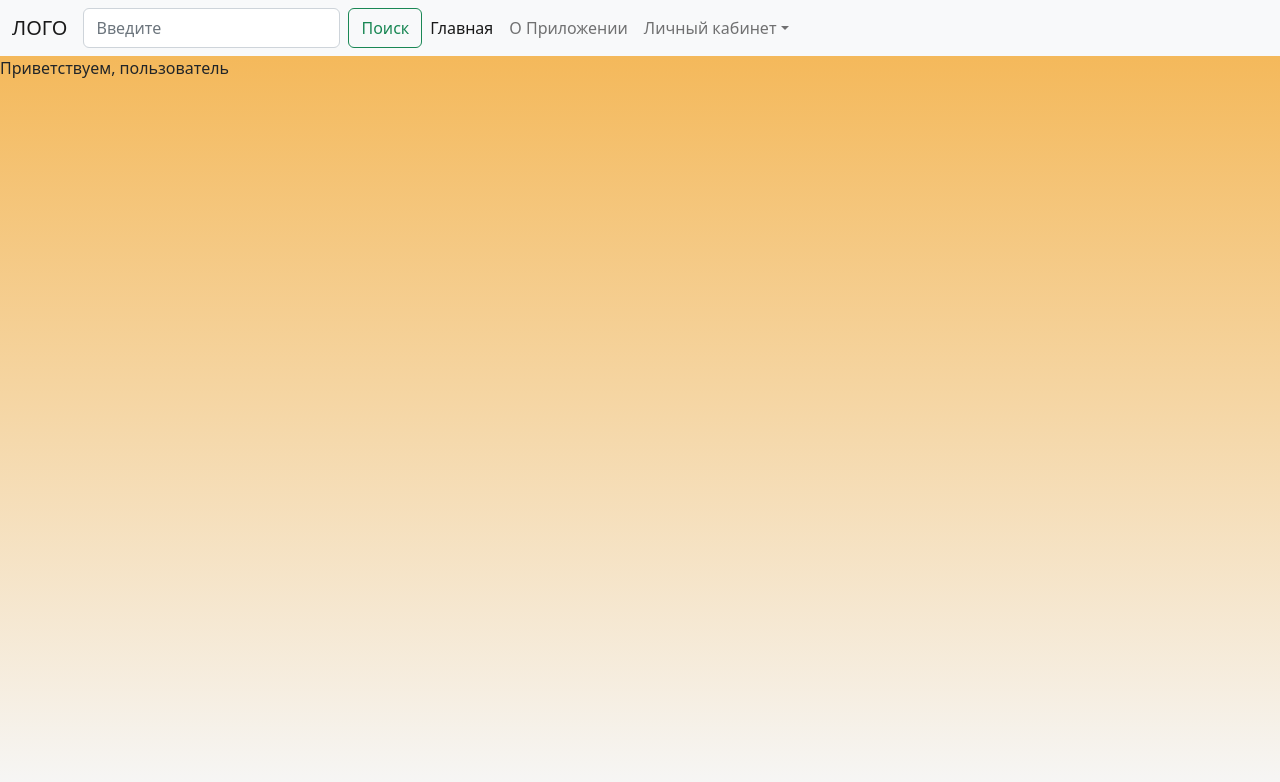
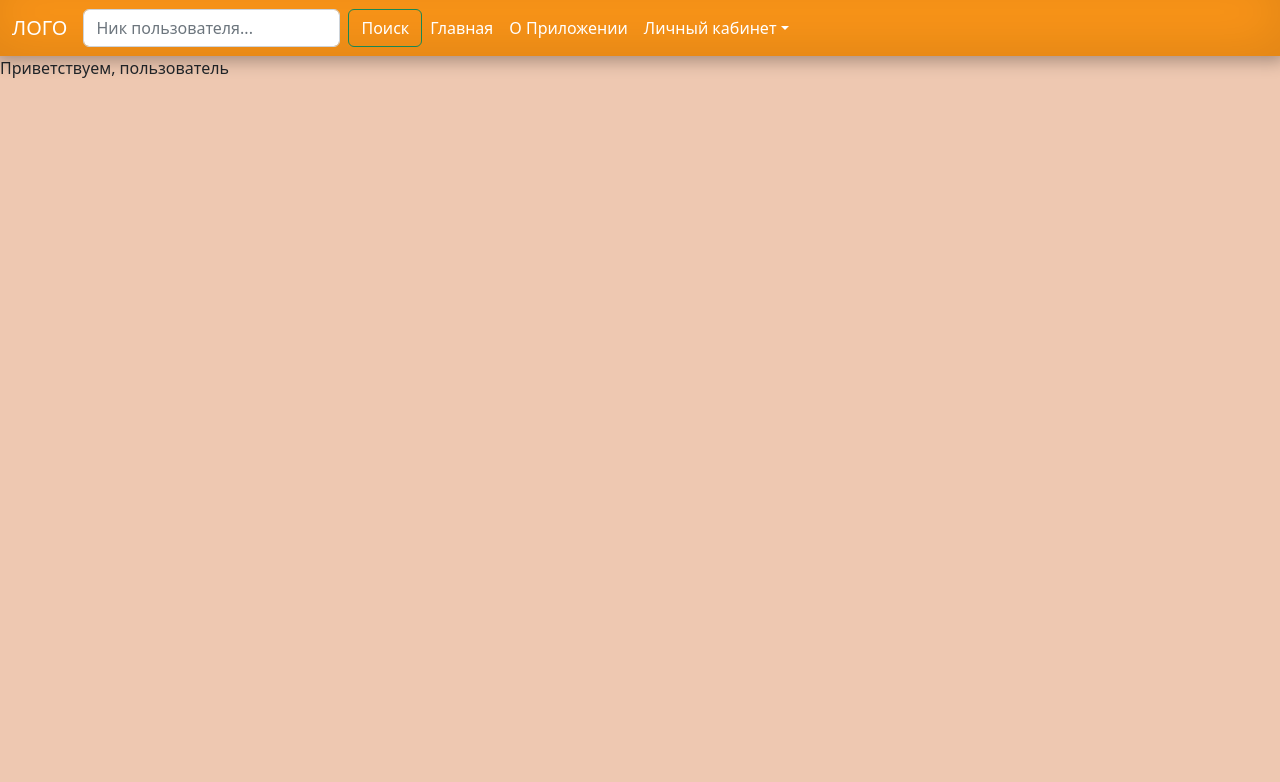
Before and after one commit to KelebRA31/dogs-meeting, a React (Create React App) app in the folder client/: page / in a window 1280 px wide. Shown: the top 782 px of the page. Built offline with nearby package versions, Linux system fonts and the light colour scheme.

Commit message:
styles updated

```diff
--- a/client/src/App.css
+++ b/client/src/App.css
@@ -1,4 +1,4 @@
 body {
   height: 100vh;
-  background: linear-gradient(#f4b44f, #f6f7f8);
+  background-color: #eec8b1;
 }
--- a/client/src/components/Navbar/Navbar.css
+++ b/client/src/components/Navbar/Navbar.css
@@ -0,0 +1,18 @@
+.navbar-shade {
+    box-shadow: inset -3px -1em 3em rgb(0 0 0 / 10%), -1px -3px 0 2px rgb(255 255 255), 0em 0em 1em 5px rgb(0 0 0 / 30%);
+}
+
+.navbar-color {
+    background-color: #fb9518;
+}
+
+.text-color-Navbar {
+color: white;
+}
+
+#navbar-container {
+    display: flex;
+    flex-direction: row;
+    width: 100%;
+    justify-content: space-around;
+}
--- a/client/src/components/Navbar/Navbar.js
+++ b/client/src/components/Navbar/Navbar.js
@@ -1,27 +1,27 @@
 import React from 'react';
+import './Navbar.css';
 
 export default function Navbar() {
   return (
-    <nav className="navbar navbar-expand-lg bg-light">
-      <div className="container-fluid">
-        <a className="navbar-brand" href="#">ЛОГО</a>
-        <button className="navbar-toggler" type="button" data-bs-toggle="collapse" data-bs-target="#navbarScroll" aria-controls="navbarScroll" aria-expanded="false" aria-label="Toggle navigation">
-          <span className="navbar-toggler-icon" />
-        </button>
+    <nav className="navbar navbar-expand-lg navbar-color navbar-shade">
+      <div className="container-fluid " id="navbar-container">
+        <div><a className="navbar-brand text-color-Navbar" href="#">ЛОГО</a></div>
+        <div>
+          <form className="d-flex" role="search">
+            <input className="form-control me-2" type="search" placeholder="Ник пользователя..." aria-label="Search" />
+            <button className="btn btn-outline-success text-color-Navbar" type="submit">Поиск</button>
+          </form>
+        </div>
         <div className="collapse navbar-collapse" id="navbarScroll">
           <ul className="navbar-nav me-auto my-2 my-lg-0 navbar-nav-scroll">
-            <form className="d-flex" role="search">
-              <input className="form-control me-2" type="search" placeholder="Введите " aria-label="Search" />
-              <button className="btn btn-outline-success" type="submit">Поиск</button>
-            </form>
             <li className="nav-item">
-              <a className="nav-link active" aria-current="page" href="#">Главная</a>
+              <a className="nav-link text-color-Navbar" aria-current="page" href="#">Главная</a>
             </li>
             <li className="nav-item">
-              <a className="nav-link" href="#">О Приложении</a>
+              <a className="nav-link text-color-Navbar" href="#">О Приложении</a>
             </li>
             <li className="nav-item dropdown">
-              <a className="nav-link dropdown-toggle" href="#" role="button" data-bs-toggle="dropdown" aria-expanded="false">
+              <a className="nav-link dropdown-toggle text-color-Navbar" href="#" role="button" data-bs-toggle="dropdown" aria-expanded="false">
                 Личный кабинет
               </a>
               <ul className="dropdown-menu">
```
